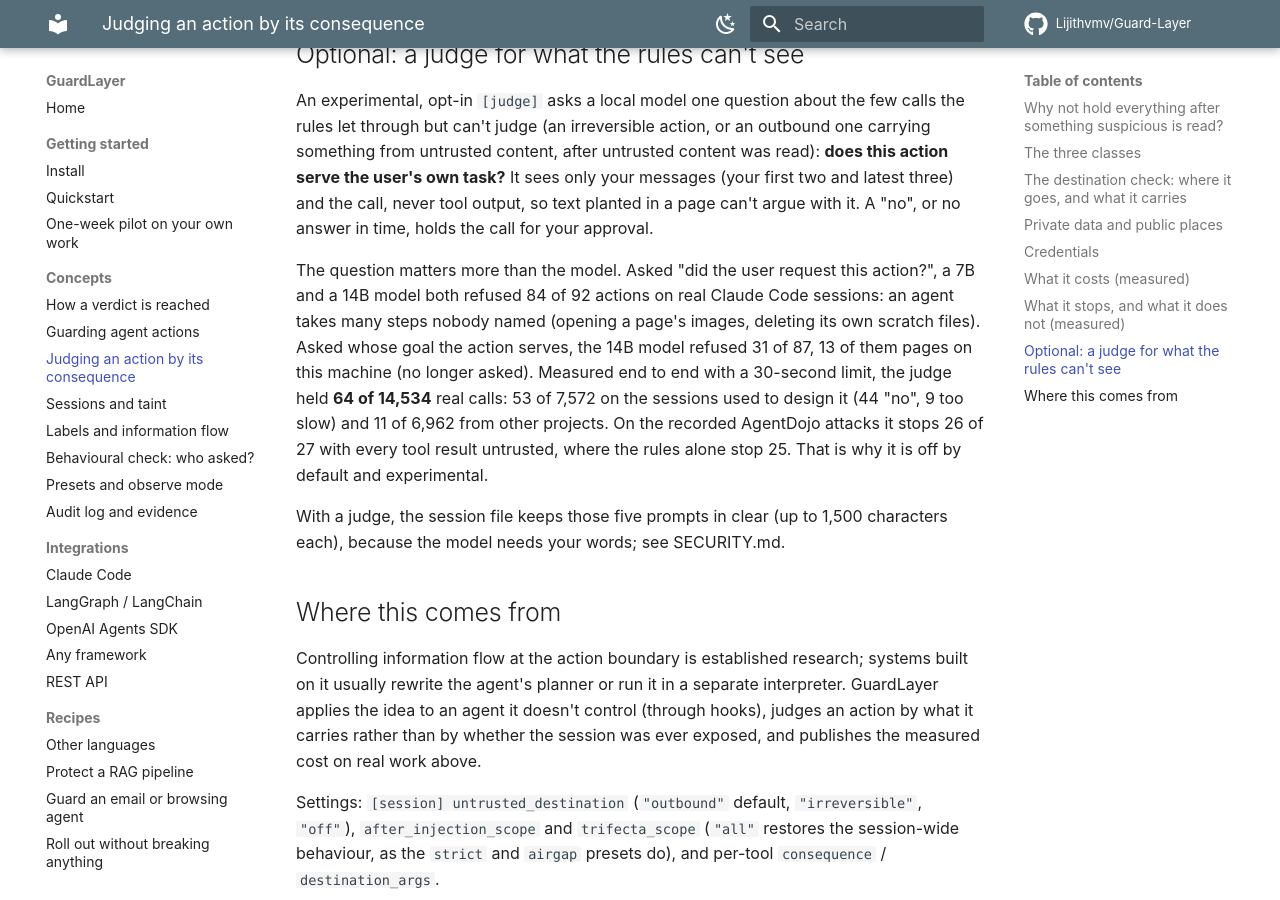
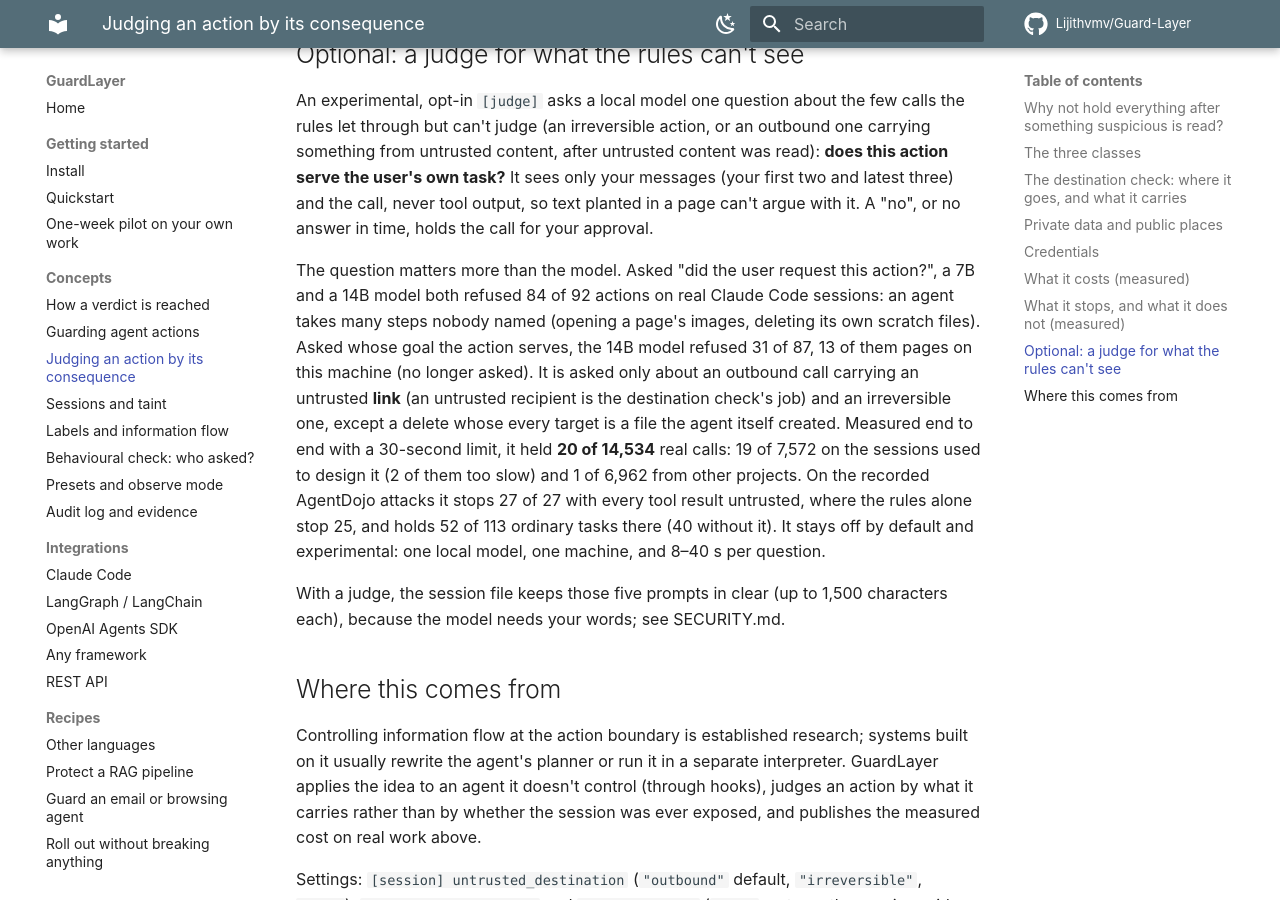
Before and after one commit to Lijithvmv/Guard-Layer, an MkDocs documentation site: the page built from docs/concepts/consequence.md, in a window 1280 px wide and 900 px high, scrolled down 4230 px. Built offline with MkDocs 1.6.1 and Material for MkDocs 9.7.7, drawn with Linux system fonts in a browser that asks for light colours; comment, search, counter and statistics services are not loaded.

Commit message:
Judge after narrowing, measured end to end: 20 holds in 14,534 real calls; 27/27 recorded attacks
Shipped code path, qwen2.5:14b, 30 s limit: dev 786 -> 805 held (17 "no", 2 too slow; was 53 before narrowing),
clean held-out 592 -> 593 (was 11). AgentDojo through GuardLayer's own [judge] (replay --product-judge): 27/27
attacks with every result untrusted (rules alone 25), benign 52/113 (40 without). Docs carry these figures.

Co-Authored-By: Claude Opus 5.5 <noreply@anthropic.com>

```diff
--- a/docs/concepts/consequence.md
+++ b/docs/concepts/consequence.md
@@ -142,10 +142,13 @@ in time, holds the call for your approval.
 The question matters more than the model. Asked "did the user request this action?", a 7B and a 14B model both
 refused 84 of 92 actions on real Claude Code sessions: an agent takes many steps nobody named (opening a page's
 images, deleting its own scratch files). Asked whose goal the action serves, the 14B model refused 31 of 87, 13 of
-them pages on this machine (no longer asked). Measured end to end with a 30-second limit, the judge held **64 of
-14,534** real calls: 53 of 7,572 on the sessions used to design it (44 "no", 9 too slow) and 11 of 6,962 from other
-projects. On the recorded AgentDojo attacks it stops 26 of 27 with every tool result untrusted, where the rules
-alone stop 25. That is why it is off by default and experimental.
+them pages on this machine (no longer asked). It is asked only about an outbound call carrying an untrusted
+**link** (an untrusted recipient is the destination check's job) and an irreversible one, except a delete whose
+every target is a file the agent itself created. Measured end to end with a 30-second limit, it held **20 of 14,534**
+real calls: 19 of 7,572 on the sessions used to design it (2 of them too slow) and 1 of 6,962 from other projects.
+On the recorded AgentDojo attacks it stops 27 of 27 with every tool result untrusted, where the rules alone stop 25,
+and holds 52 of 113 ordinary tasks there (40 without it). It stays off by default and experimental: one local
+model, one machine, and 8–40 s per question.
 
 With a judge, the session file keeps those five prompts in clear (up to 1,500 characters each), because the model
 needs your words; see SECURITY.md.
```
Also changed, not shown: CHANGELOG.md (+1 -1 lines), docs/reference/stability.md (+1 -1 lines), 1 other file.
